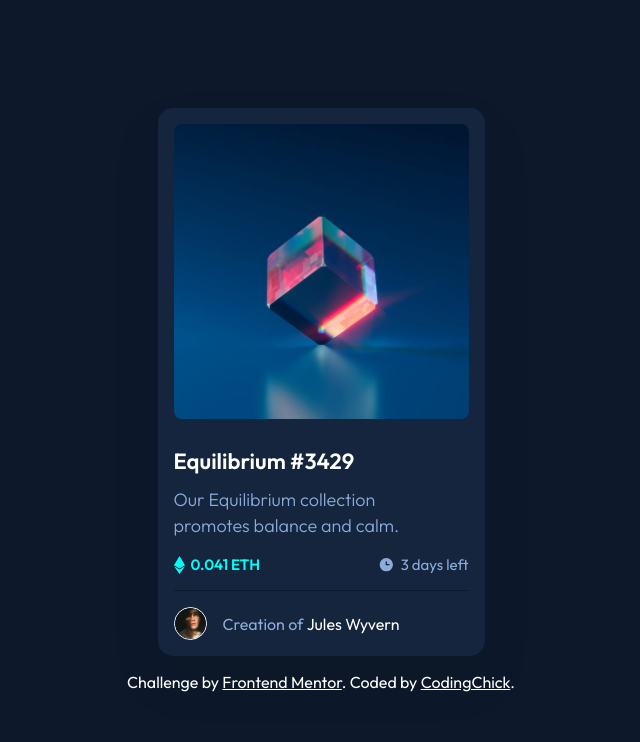
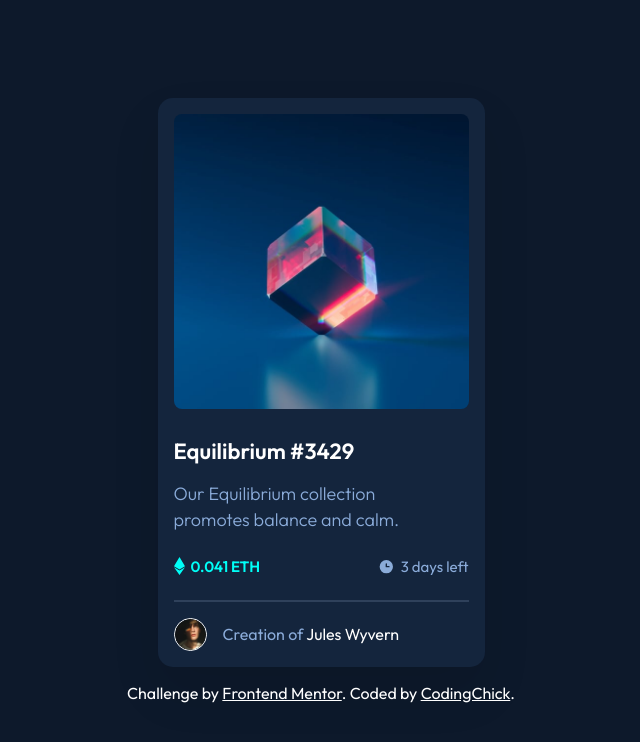
Before and after one commit to awesomeCoding999/frontend-mentor-NFT-preview, a plain HTML site: page index.html in a window 1280 px wide. Shown: the whole page, without its empty margins (319-959 px from the left). Drawn offline with Linux system fonts and the light colour scheme.

Commit message:
fix: desktop styling

```diff
--- a/index.html
+++ b/index.html
@@ -34,12 +34,12 @@
         <img class="hover-icon" src="./images/icon-view.svg" alt="hover icon" />
       </div>
       <a
-        class="title cyan-link"
+        class="cyan-link"
         href="https://equilibrium.io/"
         target="_blank"
         rel="noopener noreferrer"
       >
-        Equilibrium #3429
+        <h1 class="title">Equilibrium #3429</h1>
       </a>
 
       <p class="description">
--- a/styles.css
+++ b/styles.css
@@ -36,11 +36,11 @@ body {
 }
 
 .cyan-link {
-  display: inline-block;
   text-decoration: none;
 }
 
-.cyan-link:hover {
+.cyan-link:hover,
+.title:hover {
   color: var(--cyan);
 }
 
@@ -133,8 +133,8 @@ img {
 
 .divider {
   border: none;
-  height: 1px;
-  background: var(--very-dark-blue);
+  height: 2px;
+  background: var(--grey-blue);
   margin-bottom: 1rem;
 }
 
@@ -171,3 +171,13 @@ footer a {
 footer a:hover {
   color: var(--soft-blue);
 }
+
+@media (min-width: 1024px) {
+  .title {
+    margin-bottom: 1rem;
+  }
+
+  .nft-container {
+    margin: 1.5rem 0;
+  }
+}
```
